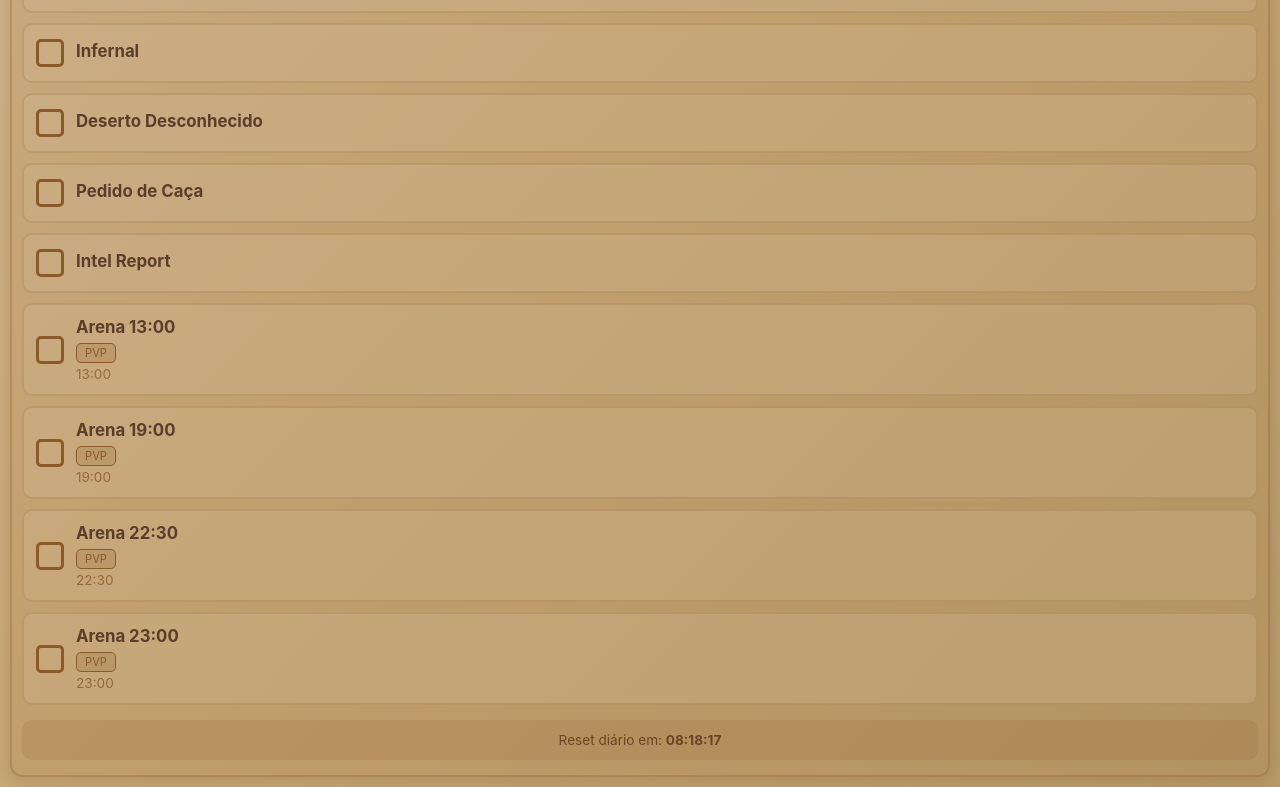
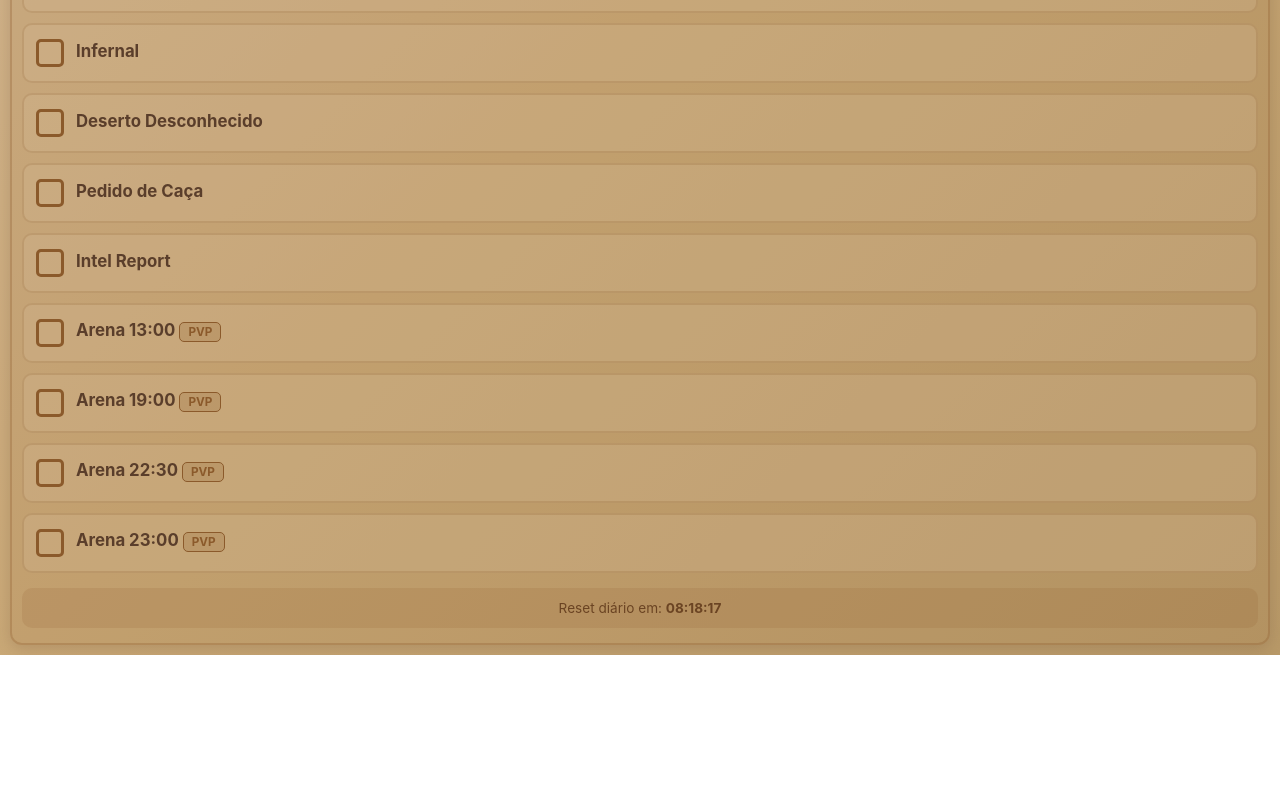
Before and after one commit to luizcborba/QuestTracker, a plain HTML site: page index.html in a window 1280 px wide. Shown: the part 588-1375 px from the top of the page. After the commit the page ends 1243 px from the top, so only its background shows below. Drawn offline with Linux system fonts and the light colour scheme.

Commit message:
index.html

```diff
--- a/index.html
+++ b/index.html
@@ -451,36 +451,40 @@
             <div class="quest-item" data-quest="arena1">
                 <div class="quest-checkbox"></div>
                 <div class="quest-info">
-                    <div class="quest-name">Arena 13:00</div>
-                    <span class="quest-tag">PVP</span>
-                    <div class="quest-description">13:00</div>
+                    <div class="quest-name">
+                        Arena 13:00
+                        <span class="quest-tag">PVP</span>
+                    </div>
                 </div>
             </div>
 
             <div class="quest-item" data-quest="arena2">
                 <div class="quest-checkbox"></div>
                 <div class="quest-info">
-                    <div class="quest-name">Arena 19:00</div>
-                    <span class="quest-tag">PVP</span>
-                    <div class="quest-description">19:00</div>
+                    <div class="quest-name">
+                        Arena 19:00
+                        <span class="quest-tag">PVP</span>
+                    </div>
                 </div>
             </div>
 
             <div class="quest-item" data-quest="arena3">
                 <div class="quest-checkbox"></div>
                 <div class="quest-info">
-                    <div class="quest-name">Arena 22:30</div>
-                    <span class="quest-tag">PVP</span>
-                    <div class="quest-description">22:30</div>
+                    <div class="quest-name">
+                        Arena 22:30
+                        <span class="quest-tag">PVP</span>
+                    </div>
                 </div>
             </div>
 
             <div class="quest-item" data-quest="arena4">
                 <div class="quest-checkbox"></div>
                 <div class="quest-info">
-                    <div class="quest-name">Arena 23:00</div>
-                    <span class="quest-tag">PVP</span>
-                    <div class="quest-description">23:00</div>
+                    <div class="quest-name">
+                        Arena 23:00
+                        <span class="quest-tag">PVP</span>
+                    </div>
                 </div>
             </div>
 
```
